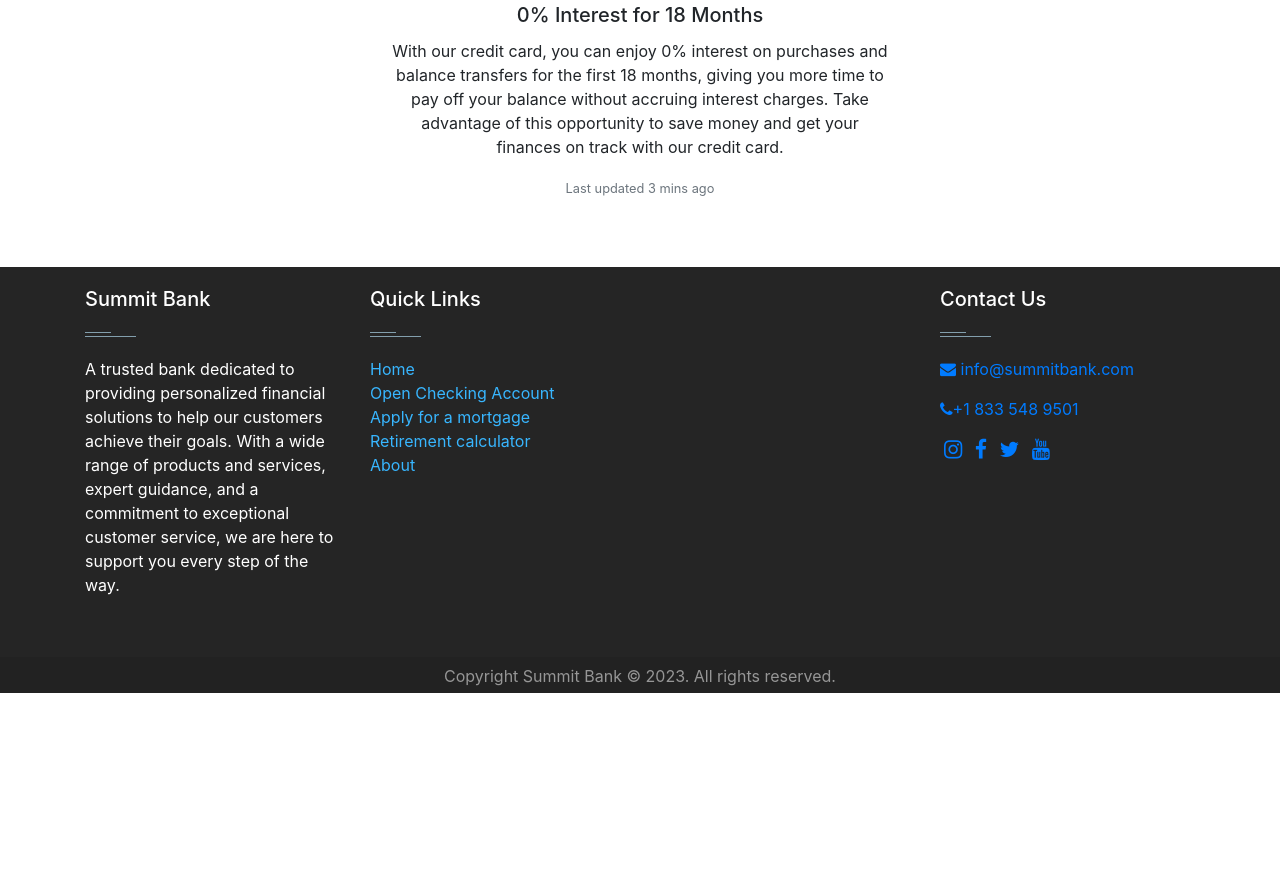
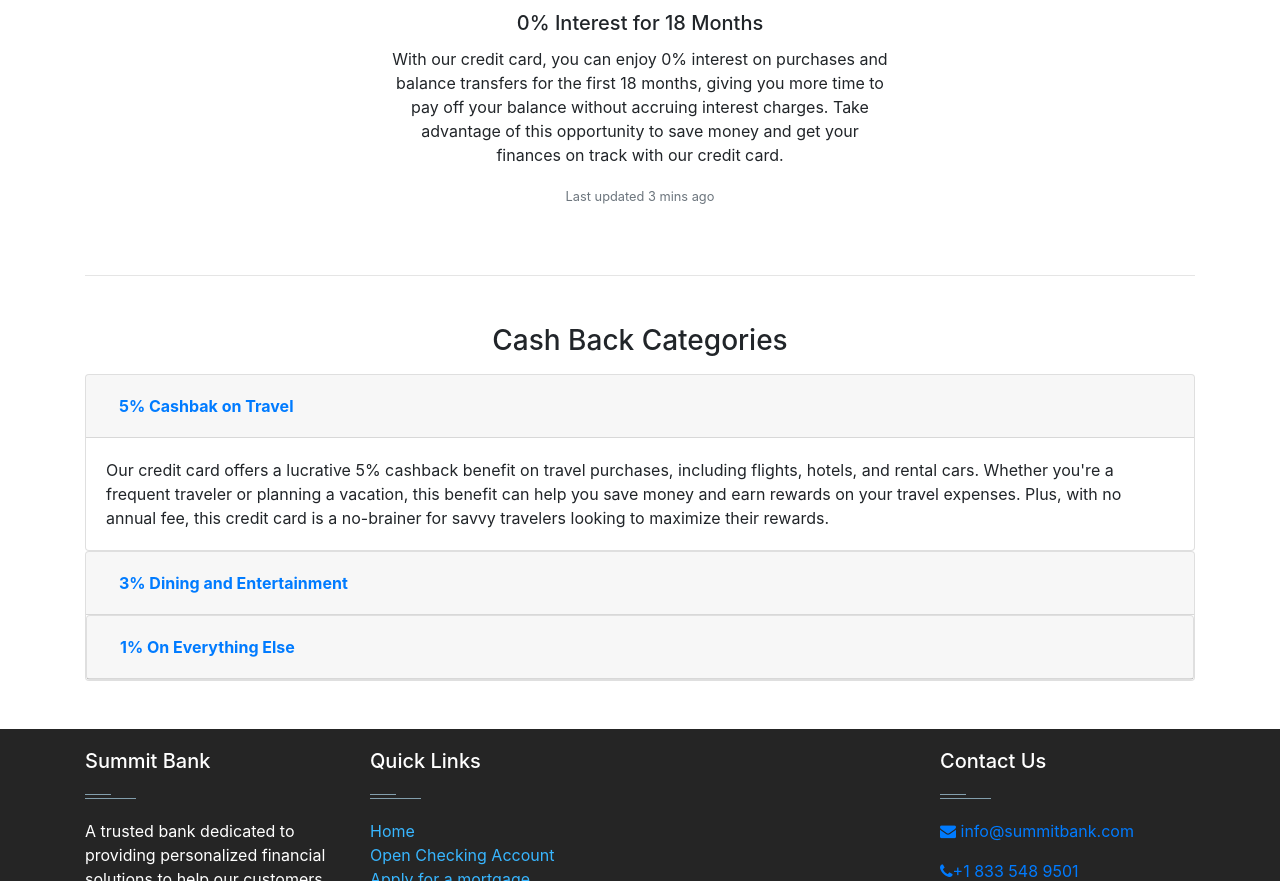
Before and after one commit to MoisesFC/summitBankPortfolioProject, a website: page creditCard.html in a window 1280 px wide. Shown: the part 996-1877 px from the top of the page. Before the commit the page ends 1689 px from the top, so only its background shows below. Drawn offline with nearby package versions, Linux system fonts and the light colour scheme.

Commit message:
added accordion on creditCards.html

```diff
--- a/creditCard.html
+++ b/creditCard.html
@@ -74,7 +74,8 @@
                         <h5 class="card-title">Cash Back</h5>
                         <p class="card-text">With our credit card, you can earn cashback rewards on every purchase you
                             make, putting money back in your pocket while enjoying the convenience of a credit card.
-                            Don't miss out on this opportunity to earn rewards while you spend!</p>
+                            Don't miss out on this opportunity to earn rewards while you spend! <br> Check our cahs back
+                            categories <a href="#cashBackCategories">Here</a> </p>
                         <p class="card-text"><small class="text-muted">Last updated 3 mins ago</small></p>
                     </div>
                 </div>
@@ -122,7 +123,7 @@
                 </div>
             </div>
             <div class="col sm-6 m-auto">
-                <div class="card text-center mt-5 border-0">
+                <div class="card text-center border-0">
                     <div class="card-body">
                         <h5 class="card-title">Purchase Protection</h5>
                         <p class="card-text">Our credit card offers purchase protection benefits to safeguard your
@@ -136,7 +137,7 @@
 
         <div class="row">
             <div class="col-xs-10 col-sm-10 col-md-8 col-lg-6 m-auto">
-                <div class="card mt-3 text-center border-0">
+                <div class="card text-center border-0">
                     <div class="card-body">
                         <h5 class="card-title">0% Interest for 18 Months</h5>
                         <p class="card-text">With our credit card, you can enjoy 0% interest on purchases and balance
@@ -144,6 +145,73 @@
                             accruing interest charges. Take advantage of this opportunity to save money and get your
                             finances on track with our credit card.</p>
                         <p class="card-text"><small class="text-muted">Last updated 3 mins ago</small></p>
+                    </div>
+                </div>
+            </div>
+        </div>
+    </div>
+
+
+
+    <div class="container mt-5">
+        <hr id="cashBackCategories">
+        <h3 class="text-center mt-5 mb-3">Cash Back Categories</h3>
+        <div id="accordion">
+            <div class="card">
+                <div class="card-header" id="headingOne">
+                    <h5 class="mb-0">
+                        <button class="btn btn-link" data-toggle="collapse" data-target="#collapseOne"
+                            aria-expanded="true" aria-controls="collapseOne">
+                            <strong>5% Cashbak on Travel</strong>
+                        </button>
+                    </h5>
+                </div>
+
+                <div id="collapseOne" class="collapse show" aria-labelledby="headingOne" data-parent="#accordion">
+                    <div class="card-body">
+                        Our credit card offers a lucrative 5% cashback benefit on travel purchases, including flights,
+                        hotels, and rental cars. Whether you're a frequent traveler or planning a vacation, this benefit
+                        can help you save money and earn rewards on your travel expenses. Plus, with no annual fee, this
+                        credit card is a no-brainer for savvy travelers looking to maximize their rewards.
+                    </div>
+                </div>
+            </div>
+            <div class="card">
+                <div class="card-header" id="headingTwo">
+                    <h5 class="mb-0">
+                        <button class="btn btn-link collapsed" data-toggle="collapse" data-target="#collapseTwo"
+                            aria-expanded="false" aria-controls="collapseTwo">
+                            <strong>3% Dining and Entertainment</strong>
+                        </button>
+                    </h5>
+                </div>
+                <div id="collapseTwo" class="collapse" aria-labelledby="headingTwo" data-parent="#accordion">
+                    <div class="card-body">
+                        Our credit card offers a generous 3% cashback benefit on dining and entertainment purchases,
+                        including restaurants, bars, movie theaters, and more. Whether you're a foodie or a fan of live
+                        events, this benefit can help you earn rewards on your favorite pastimes. Plus, with no foreign
+                        transaction fees, this credit card is perfect for those who love to dine and entertain both
+                        locally and abroad.
+                    </div>
+                </div>
+                <div class="card">
+                    <div class="card-header" id="headingThree">
+                        <h5 class="mb-0">
+                            <button class="btn btn-link collapsed" data-toggle="collapse" data-target="#collapseThree"
+                                aria-expanded="false" aria-controls="collapseThree">
+                                <strong>1% On Everything Else</strong>
+                            </button>
+                        </h5>
+                    </div>
+                    <div id="collapseThree" class="collapse" aria-labelledby="headingThree" data-parent="#accordion">
+                        <div class="card-body">
+                            With our credit card, you can earn 1% cashback on every purchase that doesn't fall into a
+                            specific rewards category, providing a simple and easy way to earn rewards on your everyday
+                            spending. This benefit is perfect for those who want to earn rewards on all their purchases
+                            without having to keep track of complicated rewards categories. Plus, with no annual fee,
+                            this credit card is a great option for anyone looking to earn rewards on their daily
+                            purchases.
+                        </div>
                     </div>
                 </div>
             </div>
@@ -161,7 +229,8 @@
                                 <h5 class="widget-title">Summit Bank<span></span></h5>
                                 <p>A trusted bank dedicated to providing personalized financial solutions to help our
                                     customers achieve their goals. With a wide range of products and services, expert
-                                guidance, and a commitment to exceptional customer service, we are here to support you
+                                    guidance, and a commitment to exceptional customer service, we are here to support
+                                    you
                                     every step of the way. </p>
                             </div>
                         </div>
```
Lines whose indentation alone changed are shown as unchanged.
